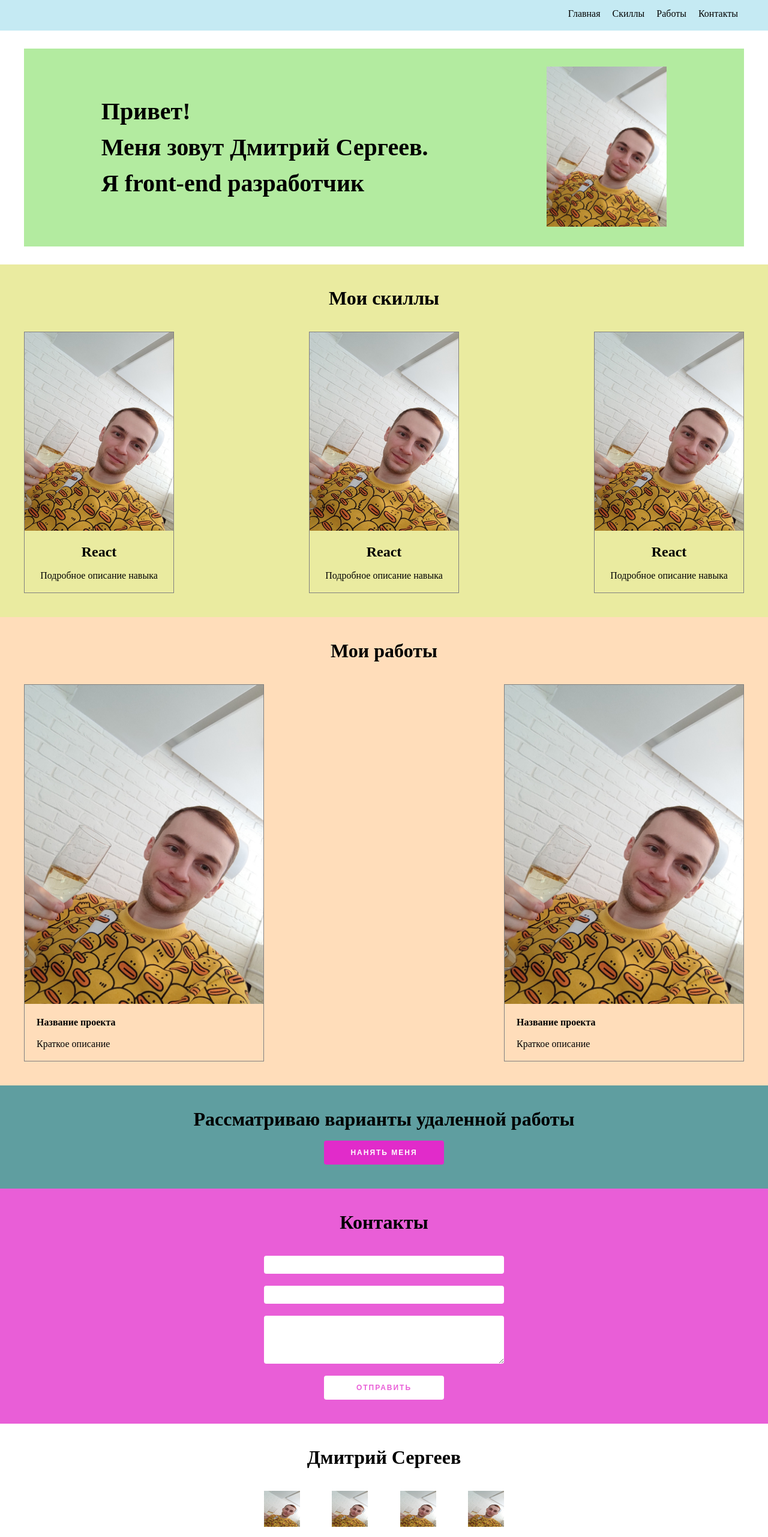
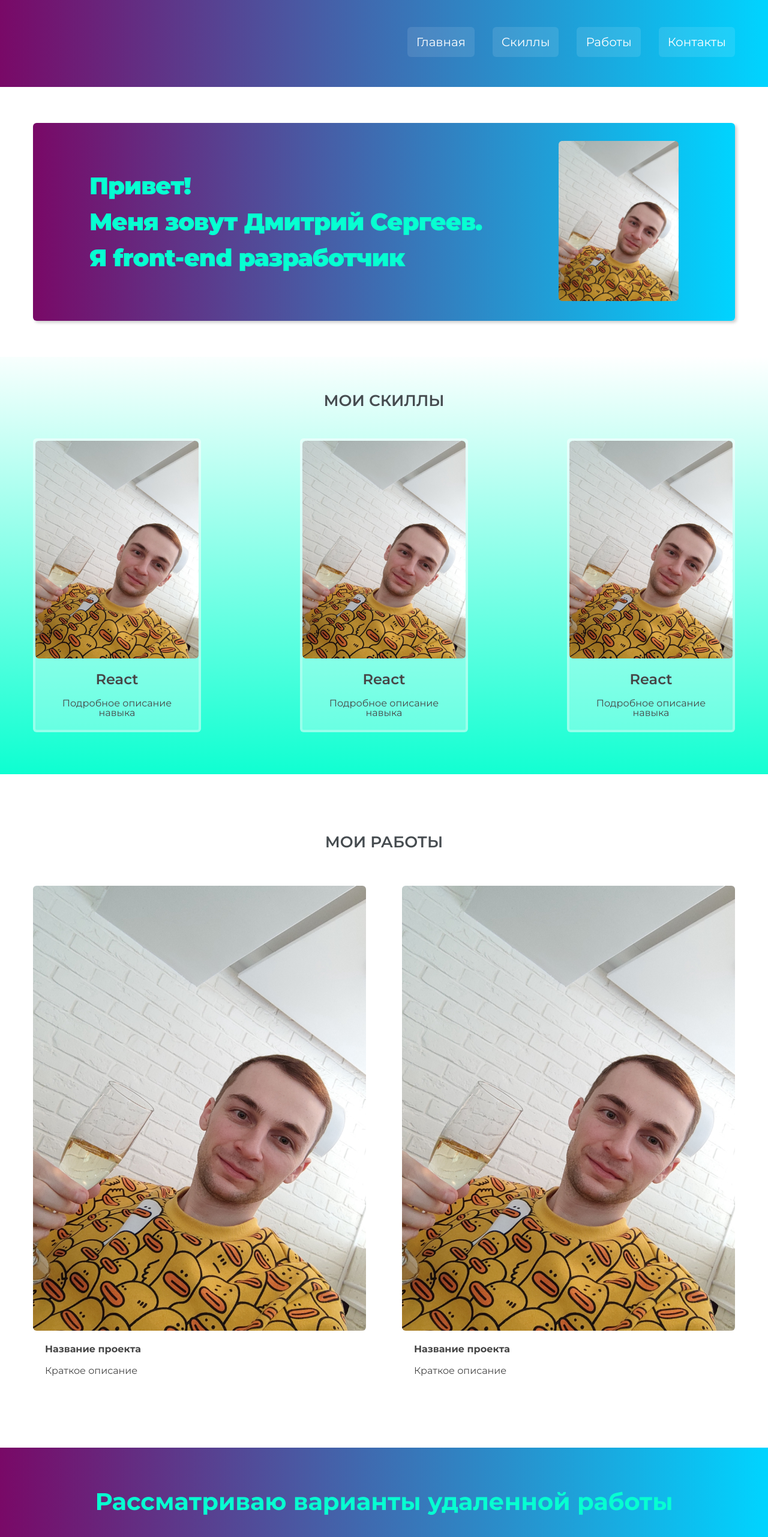
Before and after one commit to WebSergeevDima/portfolio, a React (Create React App) app: page / in a window 1280 px wide. Shown: the top 2563 px of the page at 60% size. Built offline with nearby package versions, Linux system fonts and the light colour scheme.

Commit message:
update design for all blocks

```diff
--- a/src/App.css
+++ b/src/App.css
@@ -1,3 +1,5 @@
+@import url('https://fonts.googleapis.com/css2?family=Montserrat:wght@100;300;400;500;600;700;800;900&display=swap');
+
 html, body, div, span, applet, object, iframe,
 h1, h2, h3, h4, h5, h6, p, blockquote, pre,
 a, abbr, acronym, address, big, cite, code,
@@ -46,8 +48,21 @@ table {
     width: 100%;
     max-width: 1200px;
     margin: 0 auto;
+    padding: 0 15px;
 }
 
 * {
     box-sizing: border-box;
 }
+
+body {
+    font-family: 'Montserrat', sans-serif;
+}
+
+
+.mt-6 {
+    margin-top: 60px;
+}
+.mb-6 {
+    margin-bottom: 60px;
+}
--- a/src/App.tsx
+++ b/src/App.tsx
@@ -12,12 +12,20 @@ function App() {
     return (
         <div className="App">
             <Header/>
-            <TitleWithPhoto/>
+            <div className="mt-6 mb-6">
+                <TitleWithPhoto/>
+            </div>
             <Skills/>
-            <Works/>
+            <div className="mt-6 mb-6">
+                <Works/>
+            </div>
             <Hire/>
-            <Contacts/>
-            <Footer/>
+            <div className="mt-6 mb-6">
+                <Contacts/>
+            </div>
+            <div className="mt-6 mb-6">
+                <Footer/>
+            </div>
         </div>
     );
 }
--- a/src/components/Contacts/Contacts.module.css
+++ b/src/components/Contacts/Contacts.module.css
@@ -1,6 +1,7 @@
 .contacts {
-    background: #e95ed7;
-    padding: 40px 0;
+    padding: 150px 0;
+    text-align: center;
+    background: linear-gradient(1deg, rgb(1 211 254) 0%, rgb(255 255 255) 100%);
 }
 
 .form {
@@ -12,41 +13,46 @@
 }
 
 .title {
-    font-size: 32px;
-    text-align: center;
-    font-weight: bold;
-    margin-bottom: 40px;
+    font-weight: 600;
+    margin: 0px 0 60px 0;
+    color: #464c50;
+    display: inline-block;
+    font-size: 26px;
+    text-transform: uppercase;
 }
 
 .input {
     border: 0;
     border-radius: 4px;
-    height: 30px;
+    height: 50px;
     margin: 0 0 20px 0;
+    padding: 15px;
 }
 
 .textarea {
     border: 0;
     border-radius: 4px;
-    min-height: 80px;
+    min-height: 120px;
     margin: 0 0 20px 0;
+    padding: 15px;
 }
 
+
 .btn {
+    text-decoration: none;
+    color: #07ffd1;
+    font-size: 20px;
+    display: inline-block;
+    padding: 15px;
+    border-radius: 6px;
+    transition: .2s;
+    cursor: pointer;
     border: 0;
     width: 200px;
-    height: 40px;
-    background: #ffffff;
-    border-radius: 4px;
-    color: #e95ed7;
-    text-transform: uppercase;
-    font-weight: bold;
-    font-size: 12px;
-    letter-spacing: 2px;
-    cursor: pointer;
-    transition: .2s;
     margin: 0 auto;
+    background: #464c50;
 }
+
 .btn:hover {
-    background: #ffbfbf;
+    background: #456376;
 }
--- a/src/components/Footer/Footer.tsx
+++ b/src/components/Footer/Footer.tsx
@@ -12,7 +12,7 @@ const Footer: React.FC = () => {
                <div><img src="./images/photo.jpg" className={style.image} alt=""/></div>
            </div>
 
-            <div className={style.copy}>2023 Все права защищены</div>
+            <div className={style.copy}>&copy; 2023 Все права защищены</div>
         </footer>
     )
 }
--- a/src/components/Header/Header.module.css
+++ b/src/components/Header/Header.module.css
@@ -1,5 +1,6 @@
 header {
-    background: #c5eaf3;
+    background: linear-gradient(90deg, rgba(121,9,103,1) 0%, rgba(0,212,255,1) 100%);
+    padding: 30px;
 }
 
 .header {
@@ -16,10 +17,23 @@ header {
 
 .nav__link {
     text-decoration: none;
-    color: #000;
-    margin: 0 10px;
+    color: #fff;
+    margin: 0 15px;
+    font-size: 20px;
+    display: inline-block;
+    padding: 15px;
+    border-radius: 6px;
+    background: rgba(255,255,255,.1);
+    transition: .2s;
 }
 
 .nav__link:hover {
-    text-decoration: underline;
+    background: rgba(255,255,255,.4);
 }
+
+.nav > li:last-child .nav__link {
+    margin-right: 0px;
+}
+.nav > li:first-child .nav__link {
+    margin-left: 0px;
+}
--- a/src/components/Hire/Hire.module.css
+++ b/src/components/Hire/Hire.module.css
@@ -1,30 +1,32 @@
 .hire {
-    background: cadetblue;
     text-align: center;
-    padding: 40px 0;
+    background: linear-gradient(90deg, rgba(121, 9, 103, 1) 0%, rgba(0, 212, 255, 1) 100%);
+    padding: 60px 0;
+    color: #fff;
 }
 
 .title {
-    font-size: 32px;
+    color: #07ffd1;
+    font-size: 40px;
     font-weight: bold;
+    line-height: 60px;
 }
 
 .btn {
-    margin: 20px 0 0 0;
+    margin: 30px 0 0 0;
     border: 0;
-    width: 200px;
-    height: 40px;
-    background: #e12bca;
-    border-radius: 4px;
-    color: #ffffff;
-    text-transform: uppercase;
-    font-weight: bold;
-    font-size: 12px;
-    letter-spacing: 2px;
+    text-decoration: none;
+    color: #fff;
+    font-size: 26px;
+    display: inline-block;
+    padding: 15px 60px;
+    border-radius: 6px;
+    background: rgba(255, 255, 255, .1);
+    transition: .2s;
     cursor: pointer;
-    transition: .2s;
+    text-transform: lowercase;
 }
 
 .btn:hover {
-    background: #e95ed7;
+    background: rgba(255, 255, 255, .4);
 }
--- a/src/components/Skill/Skill.module.css
+++ b/src/components/Skill/Skill.module.css
@@ -1,16 +1,33 @@
 .skill {
-    border: grey 1px solid;
+    border: rgba(255,255,255,.3) 4px solid;
+    background: rgba(255,255,255,.3);
     width: 100%;
-    max-width: 250px;
+    max-width: 280px;
     text-align: center;
+    border-radius: 6px;
+    cursor: pointer;
+    transition: .2s;
+    color: #464646;
+    text-decoration: none;
+}
+.skill:hover {
+    transform: scale(1.1);
+    box-shadow: 3px 3px 5px rgba(0,0,0,0.2);
+    color: #464646;
+}
+
+.skill:focus {
+    color: #464646;
+    text-decoration: none;
 }
 
 .skillImage {
     width: 100%;
+    border-radius: 6px;
 }
 
 .skillTitle {
-    font-weight: bold;
+    font-weight: 600;
     font-size: 24px;
     margin: 20px 0;
 }
@@ -18,4 +35,6 @@
 .skillDescription {
     margin: 20px auto;
     font-size: 16px;
+    padding: 0 20px;
+    font-weight: 400;
 }
--- a/src/components/Skill/Skill.tsx
+++ b/src/components/Skill/Skill.tsx
@@ -3,11 +3,11 @@ import style from './Skill.module.css'
 
 const Skill: React.FC = () => {
     return (
-        <div className={style.skill}>
+        <a href="#" className={style.skill}>
             <div><img src="./images/photo.jpg" className={style.skillImage} alt=""/></div>
             <div className={style.skillTitle}>React</div>
             <div className={style.skillDescription}>Подробное описание навыка</div>
-        </div>
+        </a>
     )
 }
 
--- a/src/components/Skills/Skills.module.css
+++ b/src/components/Skills/Skills.module.css
@@ -1,13 +1,16 @@
 .skills {
-    background: #eaeba0;
+    padding: 30px;
     text-align: center;
+    background: linear-gradient(1deg, rgb(13 255 209) 0%, rgb(255 255 255) 100%);
 }
 
 .skillsTitle {
-    font-weight: bold;
-    margin: 40px 0 0 0;
+    font-weight: 600;
+    margin: 30px 0 10px 0;
+    color: #464c50;
     display: inline-block;
-    font-size: 32px;
+    font-size: 26px;
+    text-transform: uppercase;
 }
 
 .skillsItems {
--- a/src/components/TitleWithPhoto/TitleWithPhoto.module.css
+++ b/src/components/TitleWithPhoto/TitleWithPhoto.module.css
@@ -1,18 +1,23 @@
 .image {
     width: 200px;
+    border-radius: 6px;
 }
 
 .titleWithPhoto {
     display: flex;
     justify-content: space-around;
-    background: #b3eba0;
+    background: rgb(121,9,103);
+    background: linear-gradient(90deg, rgba(121,9,103,1) 0%, rgba(0,212,255,1) 100%);
     padding: 30px;
-    margin: 30px 0;
     align-items: center;
+    border-radius: 6px;
+    color: #07ffd1;
+    box-shadow: 3px 3px 5px rgba(0,0,0,0.2);
 }
 
 .title {
     font-size: 40px;
-    font-weight: bold;
+    font-weight: 900;
     line-height: 60px;
+    letter-spacing: -1px;
 }
--- a/src/components/Work/Work.module.css
+++ b/src/components/Work/Work.module.css
@@ -1,12 +1,16 @@
 .work {
-    border: grey 1px solid;
+    background: rgba(255,255,255,.3);
     width: 100%;
-    max-width: 400px;
+    max-width: calc(50% - 30px);
     text-align: center;
+    color: #464646;
+    text-decoration: none;
+    border-radius: 6px;
 }
 
 .workImage {
     width: 100%;
+    border-radius: 6px;
 }
 
 .workTitle {
--- a/src/components/Works/Works.module.css
+++ b/src/components/Works/Works.module.css
@@ -1,13 +1,14 @@
 .works {
-    background: #ffddba;
     text-align: center;
 }
 
 .worksTitle {
-    font-weight: bold;
-    margin: 40px 0 0 0;
+    font-weight: 600;
+    margin: 40px 0 20px 0;
+    color: #464c50;
     display: inline-block;
-    font-size: 32px;
+    font-size: 26px;
+    text-transform: uppercase;
 }
 
 .worksItems {
```
Lines whose indentation alone changed are shown as unchanged.
